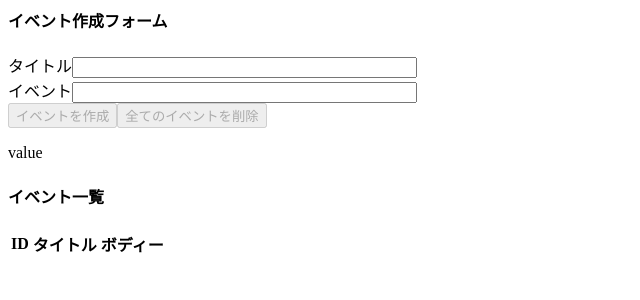
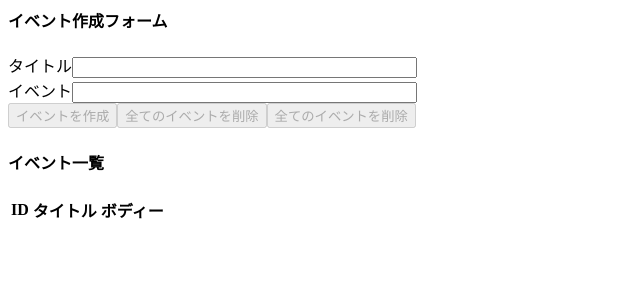
Before and after one commit to tksat/study, a React (Create React App) app in the folder react-hooks/: page / in a window 1280 px wide. Shown: the top 300 px of the page, without its empty margins (0-640 px from the left). Built offline with nearby package versions, Linux system fonts and the light colour scheme.

Commit message:
操作ログを実装

```diff
--- a/react-hooks/src/actions/index.js
+++ b/react-hooks/src/actions/index.js
@@ -1,3 +1,6 @@
 export const CREATE_EVENT = "CREATE_EVENT"
 export const DELETE_EVENT = "DELETE_EVENT"
 export const DELETE_ALL_EVENT = "DELETE_ALL_EVENT"
+
+export const ADD_OPERATION_LOG = "ADD_OPERATION_LOG "
+export const DELETE_ALL_OPERATION_LOGS = "DELETE_ALL_OPERATION_LOGS"
--- a/react-hooks/src/components/App.js
+++ b/react-hooks/src/components/App.js
@@ -2,21 +2,23 @@ import React, { useReducer } from 'react';
 import Form from "./Form"
 import EventList from "./EventList"
 import AppContext from "../contexts/AppContext"
+import OperationLogs from "./OperationLogs"
 import reducer from "../reducers/"
 
-function App() {
+
+const App = () => {
   const initialState = {
-    events:[]
+    events:[],
+    operationLogs:[]
   }
 
   const [state, dispatch] = useReducer(reducer, initialState)
-
-  console.log(state)
 
   return (
     <AppContext.Provider value={{state, dispatch}}>
       <Form/>
       <EventList/>
+      { state.operationLogs.length === 0 ? null : <OperationLogs /> }
     </AppContext.Provider>
   );
 }
--- a/react-hooks/src/components/Event.js
+++ b/react-hooks/src/components/Event.js
@@ -1,5 +1,5 @@
 import React,{ useContext } from "react"
-import { DELETE_EVENT } from "../actions/"
+import { DELETE_EVENT, ADD_OPERATION_LOG } from "../actions/"
 import AppContext from "../contexts/AppContext"
 
 
@@ -7,7 +7,10 @@ const Event = ({ event }) => {
   const {id, title, body} = event
   const deleteEvent = () => {
     const result = window.confirm(`${id}のイベントを削除してよろしいですか？`)
-    if(result)  dispatch({type: DELETE_EVENT, id})
+    if(result){
+      dispatch({type: DELETE_EVENT, id})
+      dispatch({type: ADD_OPERATION_LOG, operation: `id${id} を削除しました`})
+    }
   }
   const {dispatch} = useContext(AppContext)
 
--- a/react-hooks/src/components/EventList.js
+++ b/react-hooks/src/components/EventList.js
@@ -6,18 +6,15 @@ const EventList = () => {
   const { state } = useContext(AppContext)
   return (
     <>
-      <div>value</div>
       <h4>イベント一覧</h4>
       <table>
-        <thead>
+        <tbody>
           <tr>
             <th>ID</th>
             <th>タイトル</th>
             <th>ボディー</th>
           </tr>
           { state.events.map(event => <Event key={event.id} event={event} />) }
-        </thead>
-        <tbody>
         </tbody>
       </table>
     </>
--- a/react-hooks/src/components/Form.js
+++ b/react-hooks/src/components/Form.js
@@ -1,5 +1,5 @@
 import React, { useState, useContext } from "react"
-import { CREATE_EVENT, DELETE_ALL_EVENT } from "../actions/"
+import { CREATE_EVENT, DELETE_ALL_EVENT, ADD_OPERATION_LOG, DELETE_ALL_OPERATION_LOGS } from "../actions/"
 import AppContext from "../contexts/AppContext"
 
 const Form = () => {
@@ -10,6 +10,7 @@ const Form = () => {
   const addEvent = e => {
     e.preventDefault()
     dispatch({type: CREATE_EVENT,title, body})
+    dispatch({type:ADD_OPERATION_LOG, operation:"イベントを追加しました"})
     setTitle("")
     setBody("")
   }
@@ -17,7 +18,16 @@ const Form = () => {
   const allEventDelete = e => {
     e.preventDefault()
     const result = window.confirm("全て削除してよろしいですか？")
-    if(result)  dispatch({type: DELETE_ALL_EVENT})
+    if(result){
+      dispatch({type: DELETE_ALL_EVENT})
+      dispatch({type: ADD_OPERATION_LOG, operation: "全てのイベントを削除しました"})
+    }
+  }
+
+  const allOperationLogsDelete = e => {
+    e.preventDefault()
+    const result = window.confirm("全てのログを削除していいですか？")
+    if(result) dispatch({type: DELETE_ALL_OPERATION_LOGS})
   }
 
   return (
@@ -35,6 +45,7 @@ const Form = () => {
         <div>
           <button onClick={addEvent} disabled={title === "" || body === "" ? true : false}>イベントを作成</button>
           <button onClick={allEventDelete} disabled={state.events.length === 0 }>全てのイベントを削除</button>
+          <button onClick={allOperationLogsDelete} disabled={state.operationLogs.length === 0 }>全てのイベントを削除</button>
         </div>
       </form>
     </>
--- /dev/null
+++ b/react-hooks/src/components/OperationLogs.js
@@ -0,0 +1,34 @@
+import React, { useContext } from "react"
+import AppContext from "../contexts/AppContext"
+
+const OperationLogs = () => {
+  const { state } = useContext(AppContext)
+  return (
+    <>
+    <h4>ログを表示</h4>
+    <table>
+      <tbody>
+        <tr>
+          <th>
+            操作ログ
+          </th>
+          <th>
+            日時
+          </th>
+        </tr>
+        { state.operationLogs.map(add => {
+          const {id, operation, time} = add
+          return (
+            <tr key={ id }>
+              <td>{ operation }</td>
+              <td>{ time }</td>
+            </tr>
+          )
+        }) }
+      </tbody>
+    </table>
+    </>
+  )
+}
+
+export default OperationLogs
--- a/react-hooks/src/reducers/index.js
+++ b/react-hooks/src/reducers/index.js
@@ -1,4 +1,8 @@
 import { combineReducers } from "redux"
 import events from "./events"
+import operationLogs from "./operationLogs"
 
-export default combineReducers({ events })
+export default combineReducers({
+  events,
+  operationLogs
+})
--- /dev/null
+++ b/react-hooks/src/reducers/operationLogs.js
@@ -0,0 +1,18 @@
+import { ADD_OPERATION_LOG, DELETE_ALL_OPERATION_LOGS } from "../actions"
+
+const operationLogs = (state = [], action) => {
+  switch(action.type){
+    case ADD_OPERATION_LOG:
+      const time = () => new Date().toLocaleString({timeZone:'Asia/Tokyo'})
+      const operation = {operation: action.operation, time: time()}
+      const length = state.length
+      let id = length === 0 ? 1 : state[0].id + 1
+      return  [{id, ...operation}, ...state];
+    case DELETE_ALL_OPERATION_LOGS:
+      return [];
+    default:
+      return state;
+  }
+}
+
+export default operationLogs
```
